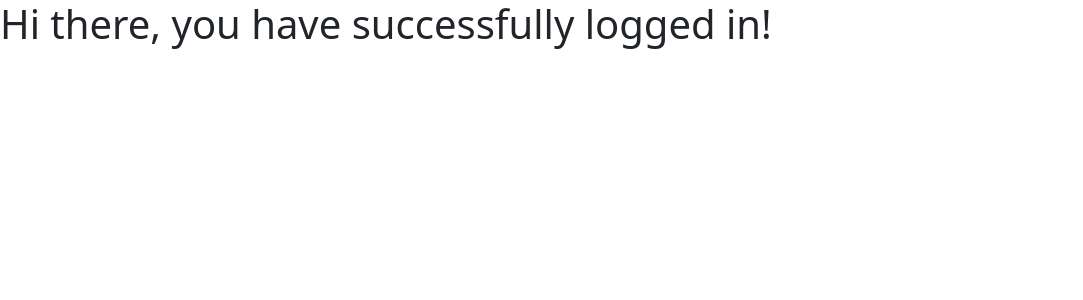
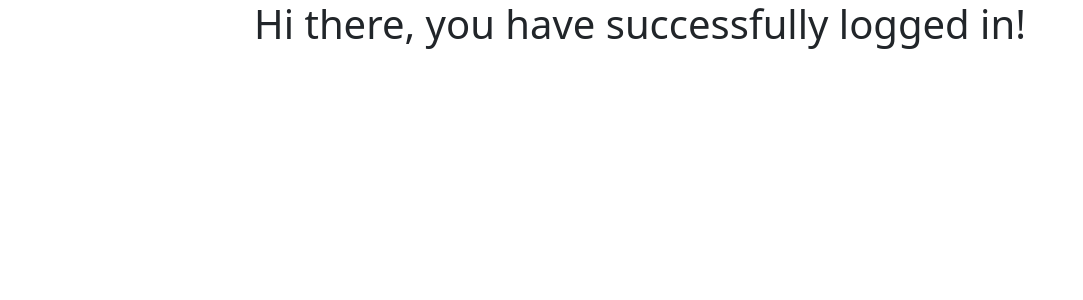
Before and after one commit to techo-anant/Login-with-DB, a React (Create React App) app in the folder frontend/: page /success in a window 1280 px wide. Shown: the top 300 px of the page, without its empty margins (0-1083 px from the left). Built offline with nearby package versions, Linux system fonts and the light colour scheme.

Commit message:
login route fixed

```diff
--- a/frontend/src/success.js
+++ b/frontend/src/success.js
@@ -4,7 +4,7 @@ import 'bootstrap/dist/css/bootstrap.min.css';
 const success = () => {
   return (
     <div>
-        <div className='d-flex align-item-center'>
+        <div className='d-flex w-100 h-100 justify-content-center align-items-center'>
             <h1>Hi there, you have successfully logged in!</h1>
         </div>
     </div>
```
